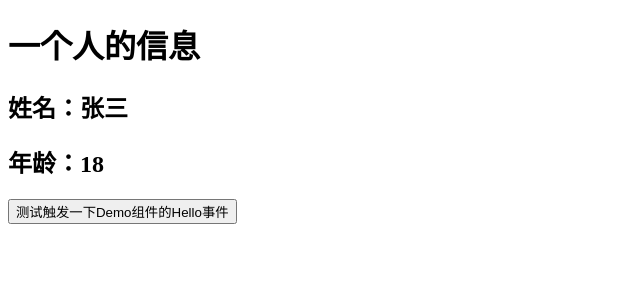
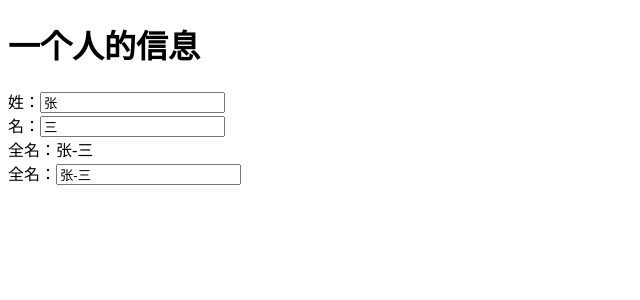
Before and after one commit to Carefree-happy/vue-project, a Vue app: page / in a window 1280 px wide. Shown: the top 300 px of the page, without its empty margins (0-640 px from the left). Built offline with nearby package versions, Linux system fonts and the light colour scheme.

Commit message:
feat: computed的使用

```diff
--- a/src/App.vue
+++ b/src/App.vue
@@ -1,12 +1,5 @@
 <template>
-	<Demo @hello="showHelloMsg" msg="你好啊" school="尚硅谷">
-		<template v-slot:qwe>
-			<span>尚硅谷</span>
-		</template>
-		<template v-slot:asd>
-			<span>尚硅谷</span>
-		</template>
-	</Demo>
+	<Demo/>
 </template>
 
 <script>
@@ -14,13 +7,5 @@
 	export default {
 		name: 'App',
 		components:{Demo},
-		setup(){
-			function showHelloMsg(value){
-				alert(`你好啊，你触发了hello事件，我收到的参数是:${value}！`)
-			}
-			return {
-				showHelloMsg
-			}
-		}
 	}
 </script>
--- a/src/components/Demo.vue
+++ b/src/components/Demo.vue
@@ -1,41 +1,44 @@
 <template>
 	<h1>一个人的信息</h1>
-	<h2>姓名：{{person.name}}</h2>
-	<h2>年龄：{{person.age}}</h2>
-	<button @click="test">测试触发一下Demo组件的Hello事件</button>
+	姓：<input type="text" v-model="person.firstName">
+	<br>
+	名：<input type="text" v-model="person.lastName">
+	<br>
+	<span>全名：{{person.fullName}}</span>
+	<br>
+	全名：<input type="text" v-model="person.fullName">
 </template>
 
 <script>
-	import {reactive} from 'vue'
+	import {reactive,computed} from 'vue'
 	export default {
 		name: 'DemoInfo',
-		props:['msg','school'],
-		emits:['hello'],
-		beforeCreate() {
-			console.log('-----beforeCreate-----')
-		},
-		setup(props,context){
-			console.log('---setup---',this)
-			console.log('---setup---',props)
-			console.log('---setup---',context)
-			console.log('---setup---',context.attrs) //相当与Vue2中的$attrs
-			console.log('---setup---',context.emit) //触发自定义事件的。
-			console.log('---setup---',context.slots) //插槽
+		setup(){
 			//数据
 			let person = reactive({
-				name:'张三',
-				age:18
+				firstName:'张',
+				lastName:'三'
 			})
+			//计算属性——简写（没有考虑计算属性被修改的情况）
+			// person.fullName = computed(()=>{
+			// 	return person.firstName + '-' + person.lastName
+			// })
 
-			//方法
-			function test(){
-				context.emit('hello',666)
-			}
+			//计算属性——完整写法（考虑读和写）
+			person.fullName = computed({
+				get(){
+					return person.firstName + '-' + person.lastName
+				},
+				set(value){
+					const nameArr = value.split('-')
+					person.firstName = nameArr[0]
+					person.lastName = nameArr[1]
+				}
+			})
 
 			//返回一个对象（常用）
 			return {
-				person,
-				test
+				person
 			}
 		}
 	}
```
